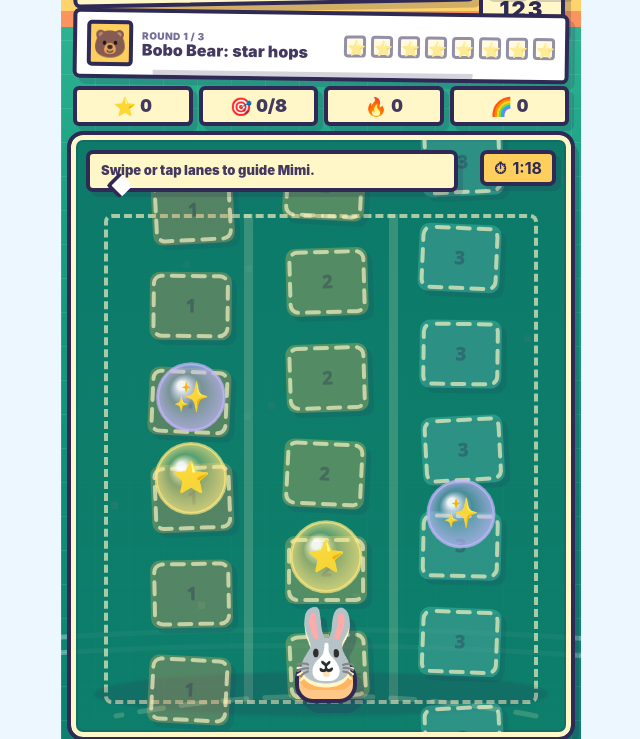
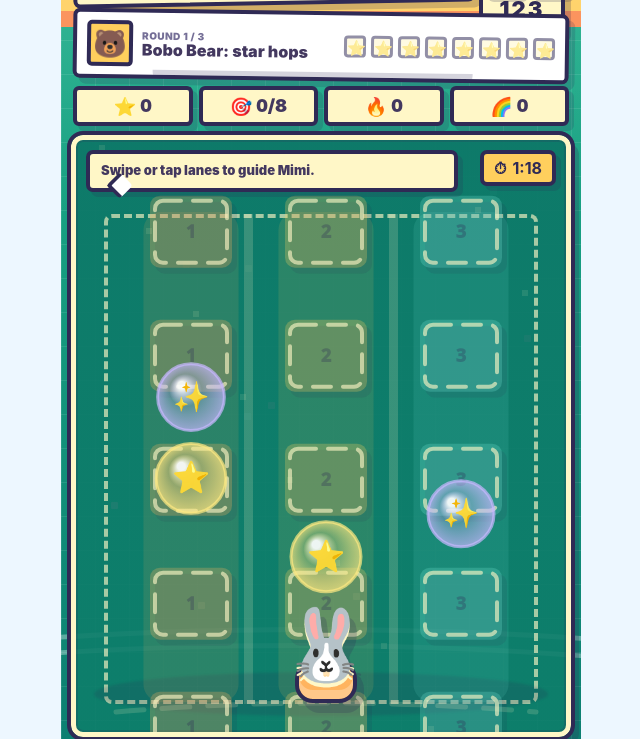
Before and after one commit to PengboGuo0623/DemosForAgogo, a plain HTML site: page demos/mimi-rainbow-hopscotch/index.html in a window 1280 px wide. Both pictures are taken after a click on the button "Start Hopping". Shown: the part 61-800 px from the top of the page, without its empty margins (319-959 px from the left). Drawn offline with Linux system fonts and the light colour scheme.

Commit message:
Calm rainbow hopscotch track motion

```diff
--- a/demos/mimi-rainbow-hopscotch/index.html
+++ b/demos/mimi-rainbow-hopscotch/index.html
@@ -54,7 +54,7 @@
   function initAmbient(){const a=$("ambient");a.innerHTML="";for(let i=0;i<34;i++){const d=document.createElement("i");d.className="dot";d.style.left=rnd(3,97)+"vw";d.style.top=rnd(5,92)+"dvh";d.style.setProperty("--dur",rnd(2.2,5.8)+"s");d.style.animationDelay=rnd(-5,0)+"s";a.appendChild(d);}}
   function resize(){const r=stage.getBoundingClientRect();W=Math.max(320,r.width);H=Math.max(340,r.height);DPR=Math.max(1,Math.min(2,devicePixelRatio||1));canvas.width=Math.round(W*DPR);canvas.height=Math.round(H*DPR);canvas.style.width=W+"px";canvas.style.height=H+"px";ctx.setTransform(DPR,0,0,DPR,0,0);state.playerY=H-78;state.playerX=lanes()[state.lane]||W*.5;placeRunner();draw(now());}
   function reset(){state.mode="idle";state.paused=false;state.startedAt=0;state.pauseStarted=0;state.pausedMs=0;state.round=0;state.progress=0;state.score=0;state.combo=0;state.maxCombo=0;state.timeLeft=CONFIG.totalSeconds;state.spawnAcc=0;state.lane=1;state.targetLane=1;state.playerX=lanes()[1]||W*.5;state.playerY=H-78;state.bounce=0;state.laneGlow=0;state.laneGlowLane=1;state.boostUntil=0;state.speed=178;state.items.length=0;state.particles.length=0;state.ripples.length=0;state.texts.length=0;state.metrics={charms:0,clouds:0,boosts:0,rounds:0,laneChanges:0};inputActive=false;lastNeedsKey="";pauseOverlay.classList.add("hidden");runner.classList.remove("boost","dash");updateUI();placeRunner();draw(now());}
-  function startGame(){unlockAudio();reset();startOverlay.classList.add("hidden");resultOverlay.classList.add("hidden");state.mode="play";state.startedAt=Date.now();last=now();spawnWave(true);bridge("GAME_STARTED",{version:"1.4.0"});cancelAnimationFrame(raf);raf=requestAnimationFrame(loop);}
+  function startGame(){unlockAudio();reset();startOverlay.classList.add("hidden");resultOverlay.classList.add("hidden");state.mode="play";state.startedAt=Date.now();last=now();spawnWave(true);bridge("GAME_STARTED",{version:"1.5.0"});cancelAnimationFrame(raf);raf=requestAnimationFrame(loop);}
   function loop(t){const dt=Math.min(.034,Math.max(.001,(t-last)/1000||.016));last=t;if(!state.paused&&state.mode==="play")update(dt,t);draw(t);raf=requestAnimationFrame(loop);}
   function update(dt,t){const elapsed=Math.floor((Date.now()-state.startedAt-state.pausedMs)/1000);state.timeLeft=Math.max(0,CONFIG.totalSeconds-elapsed);if(state.timeLeft<=0)return endGame(false);const laneX=lanes()[state.targetLane];state.playerX+=(laneX-state.playerX)*Math.min(1,dt*13.5);state.lane=state.targetLane;state.bounce=Math.max(0,state.bounce-dt*5.4);state.laneGlow=Math.max(0,state.laneGlow-dt*2.9);state.speed=172+state.round*14+Math.min(30,state.combo*2)+(boosting()?26:0);if(boosting()&&Math.random()<dt*18)trail(state.playerX,state.playerY+20,"#ffe982",1.15);state.spawnAcc+=dt*1000;const interval=Math.max(620,1120-state.round*65-(state.combo>=5?55:0));if(state.spawnAcc>interval){if(state.items.length<4){state.spawnAcc-=interval;spawnItem();}else state.spawnAcc=interval*.45;}for(const it of state.items){it.y+=state.speed*dt*it.speedMul;it.wob+=dt*2.2;it.x+=(lanes()[it.lane]-it.x)*Math.min(1,dt*7);if(!it.dead&&Math.abs(it.y-state.playerY)<54&&Math.abs(it.x-state.playerX)<52)collect(it,t);if(it.y>H+70&&!it.dead){it.dead=true;if(it.type==="charm"){state.combo=0;floatText("almost",it.x,H-54,"#8d82b2",20);}}}state.items=state.items.filter(i=>!i.dead);updateFx(dt);placeRunner();updateUI();}
   function boosting(){return now()<state.boostUntil;}
@@ -73,7 +73,7 @@
   function placeRunner(){const lean=clamp((lanes()[state.targetLane]-state.playerX)/10,-9,9);runner.style.transform=`translate3d(${(state.playerX-48).toFixed(1)}px,${(state.playerY-64-state.bounce*10).toFixed(1)}px,0) rotate(${lean.toFixed(1)}deg) scale(${(1+state.bounce*.04).toFixed(3)})`;}
   function hop(){runner.classList.remove("hop");void runner.offsetWidth;runner.classList.add("hop");}
   function draw(t){ctx.clearRect(0,0,W,H);drawTrack(t);drawItems(t);drawFx();}
-  function drawTrack(t){const xs=lanes(),colors=["#ffb45f","#ffcf5d","#72e0d0"];ctx.save();ctx.lineCap="round";ctx.textAlign="center";ctx.textBaseline="middle";for(let i=0;i<3;i++){const x=xs[i],glow=i===state.laneGlowLane?state.laneGlow:0,w=Math.min(82,W*.22),step=96,off=(t/(boosting()?16:24)+i*24)%step;for(let y=78-off;y<H-22;y+=step){const h=68,tilt=Math.sin((y+t*.002+i)*.7)*3;ctx.save();ctx.translate(x,y);ctx.rotate(tilt*Math.PI/180);ctx.globalAlpha=.12;ctx.fillStyle="#2f2a55";roundRect(ctx,-w/2+5,5,w,h,10);ctx.fill();ctx.globalAlpha=.28+.20*glow;ctx.fillStyle=colors[i];roundRect(ctx,-w/2,0,w,h,10);ctx.fill();ctx.globalAlpha=.86;ctx.strokeStyle=glow>0?"#fff7c7":"rgba(255,247,199,.78)";ctx.lineWidth=glow>0?6:4;ctx.setLineDash([12,9]);ctx.lineDashOffset=-(t/28+i*8)%21;roundRect(ctx,-w/2+4,4,w-8,h-8,8);ctx.stroke();ctx.setLineDash([]);ctx.globalAlpha=.34+.24*glow;ctx.fillStyle="#2f2a55";ctx.font="1000 18px ui-rounded,system-ui,sans-serif";ctx.fillText(String(i+1),0,h*.52);ctx.restore();}}ctx.globalAlpha=.18;ctx.strokeStyle="#fff7c7";ctx.lineWidth=5;ctx.setLineDash([24,18]);ctx.lineDashOffset=-(t/22)%42;ctx.beginPath();ctx.moveTo(W*.08,H-26);ctx.quadraticCurveTo(W*.5,H-66,W*.92,H-26);ctx.stroke();ctx.restore();ctx.globalAlpha=1;}
+  function drawTrack(t){const xs=lanes(),colors=["#ffb45f","#ffcf5d","#72e0d0"],step=124,scroll=(state.mode==="play"?t/(boosting()?34:52):0)%step;ctx.save();ctx.lineCap="round";ctx.textAlign="center";ctx.textBaseline="middle";for(let i=0;i<3;i++){const x=xs[i],glow=i===state.laneGlowLane?state.laneGlow:0,w=Math.min(82,W*.22);ctx.globalAlpha=.12+.12*glow;ctx.fillStyle=colors[i];roundRect(ctx,x-w*.58,72,w*1.16,H-112,18);ctx.fill();if(glow>0){ctx.globalAlpha=.24*glow;ctx.fillStyle="#fff7c7";roundRect(ctx,x-w*.66,76,w*1.32,H-124,20);ctx.fill();}for(let y=84-scroll;y<H+step;y+=step){const h=72;ctx.globalAlpha=.11;ctx.fillStyle="#2f2a55";roundRect(ctx,x-w/2+5,y+6,w,h,10);ctx.fill();ctx.globalAlpha=.26+.16*glow;ctx.fillStyle=colors[i];roundRect(ctx,x-w/2,y,w,h,10);ctx.fill();ctx.globalAlpha=.82;ctx.strokeStyle=glow>0?"#fff7c7":"rgba(255,247,199,.76)";ctx.lineWidth=glow>0?6:4;ctx.setLineDash([18,12]);roundRect(ctx,x-w/2+5,y+5,w-10,h-10,8);ctx.stroke();ctx.setLineDash([]);ctx.globalAlpha=.30+.18*glow;ctx.fillStyle="#2f2a55";ctx.font="1000 18px ui-rounded,system-ui,sans-serif";ctx.fillText(String(i+1),x,y+h*.52);}}ctx.globalAlpha=.16;ctx.strokeStyle="#fff7c7";ctx.lineWidth=5;ctx.setLineDash([28,18]);ctx.beginPath();ctx.moveTo(W*.08,H-30);ctx.quadraticCurveTo(W*.5,H-48,W*.92,H-30);ctx.stroke();ctx.setLineDash([]);ctx.globalAlpha=.10;ctx.fillStyle="#fff7c7";for(let i=0;i<10;i++){const x=(i*47+23)%W,y=(i*83+(t/90)%83)%H;ctx.fillRect(x,y,6,6);}ctx.restore();ctx.globalAlpha=1;}
   function drawItems(t){ctx.save();ctx.textAlign="center";ctx.textBaseline="middle";for(const it of state.items){const bob=Math.sin(t/230+it.wob)*4,rad=it.r*(1+Math.sin(t/270+it.wob)*.035);ctx.globalAlpha=.96;const grad=ctx.createRadialGradient(it.x-rad*.28,it.y+bob-rad*.35,4,it.x,it.y+bob,rad);grad.addColorStop(0,"rgba(255,255,255,.96)");grad.addColorStop(.42,hex(it.color,.32));grad.addColorStop(1,hex(it.color,.72));ctx.fillStyle=grad;ctx.beginPath();ctx.arc(it.x,it.y+bob,rad,0,Math.PI*2);ctx.fill();ctx.strokeStyle=hex(it.color,.72);ctx.lineWidth=3;ctx.stroke();ctx.font=`900 ${Math.max(22,rad*.88)}px Apple Color Emoji, Segoe UI Emoji, Noto Color Emoji`;ctx.fillText(it.emoji,it.x,it.y+bob+1);}ctx.restore();ctx.globalAlpha=1;}
   function updateFx(dt){for(const p of state.particles){p.vy+=120*dt;p.x+=p.vx*dt;p.y+=p.vy*dt;p.life-=dt*p.decay;}state.particles=state.particles.filter(p=>p.life>0);for(const r of state.ripples)r.life-=dt*1.8;state.ripples=state.ripples.filter(r=>r.life>0);for(const f of state.texts){f.y-=f.speed*dt;f.life-=dt*1.55;}state.texts=state.texts.filter(f=>f.life>0);}
   function drawFx(){ctx.save();for(const p of state.particles){ctx.globalAlpha=p.life;ctx.fillStyle=p.color;ctx.beginPath();ctx.arc(p.x,p.y,p.r*(.6+p.life*.5),0,Math.PI*2);ctx.fill();}for(const r of state.ripples){const k=1-r.life;ctx.globalAlpha=r.life*.75;ctx.strokeStyle=hex(r.color,.78);ctx.lineWidth=5*r.life;ctx.beginPath();ctx.arc(r.x,r.y,20+90*k,0,Math.PI*2);ctx.stroke();}ctx.textAlign="center";ctx.textBaseline="middle";for(const f of state.texts){ctx.globalAlpha=f.life;ctx.font=`1000 ${f.size}px ui-rounded,system-ui,sans-serif`;ctx.lineWidth=6;ctx.strokeStyle="rgba(255,255,255,.92)";ctx.strokeText(f.text,f.x,f.y);ctx.fillStyle=f.color;ctx.fillText(f.text,f.x,f.y);}ctx.restore();ctx.globalAlpha=1;}
```
Also changed, not shown: index.html (+1 -1 lines), demos/manifest.json, demos/mimi-rainbow-hopscotch/README.md.
